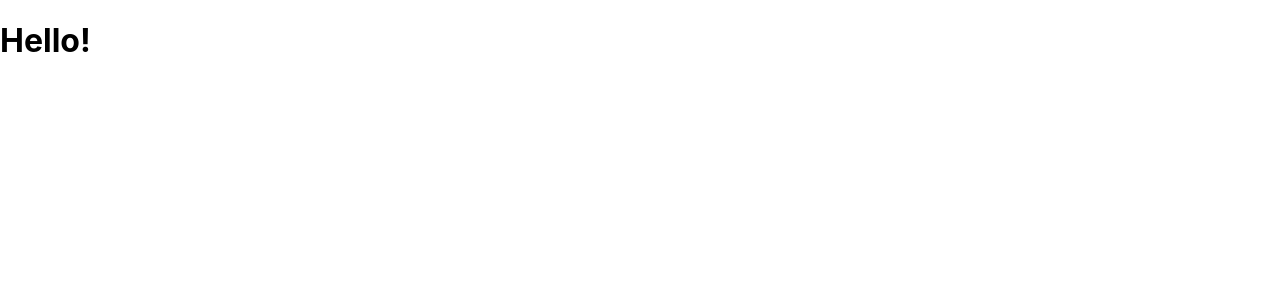
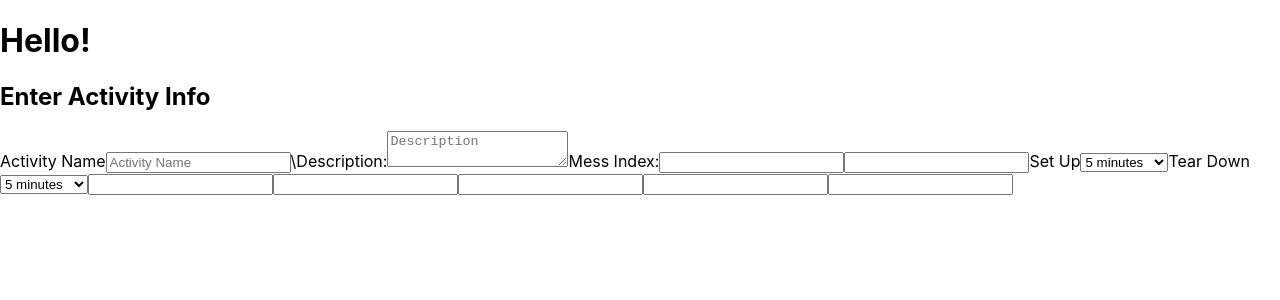
Before and after one commit to katredford/BBCM.programsDB, a React (Create React App) app in the folder client/: page /form in a window 1280 px wide. Shown: the top 300 px of the page. Built offline with nearby package versions, Linux system fonts and the light colour scheme.

Commit message:
import form component into app.js

```diff
--- a/client/src/App.js
+++ b/client/src/App.js
@@ -1,11 +1,13 @@
 import React from 'react';
-// import logo from './logo.svg';
 import './App.css';
+import ActivityForm from './components/Form';
 
 function App() {
   return (
     <div>
       <h1> Hello!</h1>
+
+      <ActivityForm></ActivityForm>
     </div>
   );
 }
```
